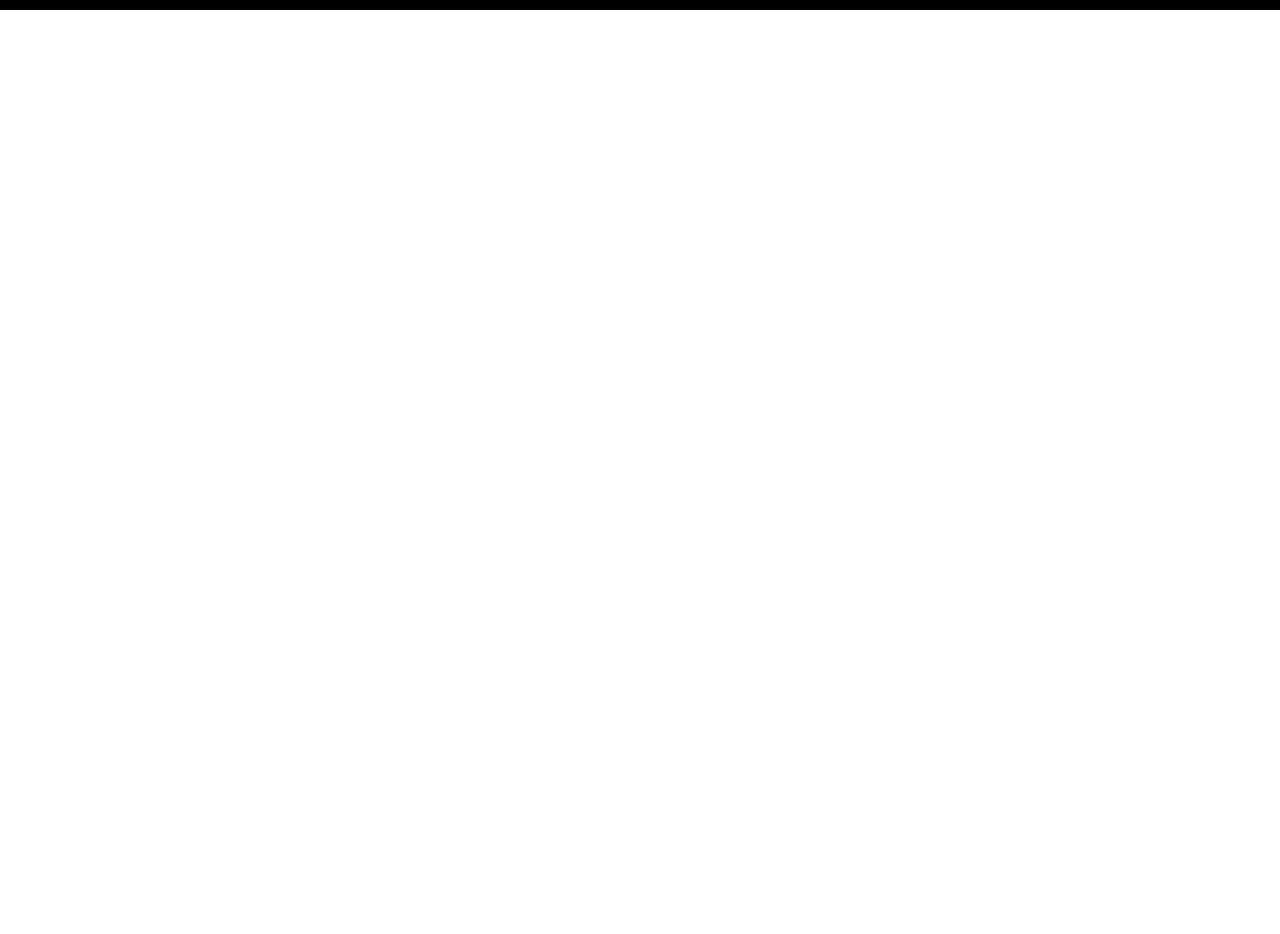
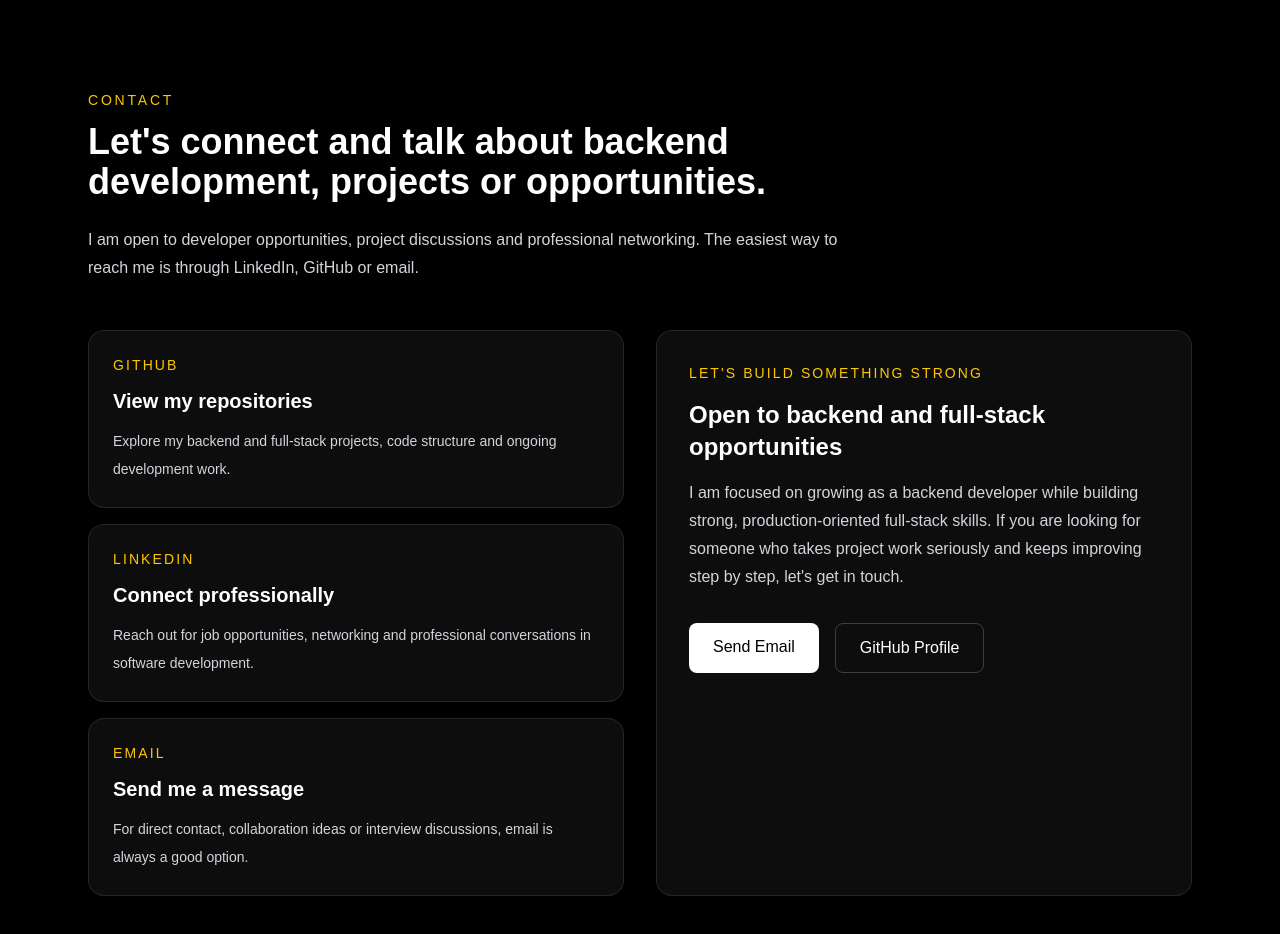
Before and after one commit to AndriyAtWork25/portfolio-next, a Next.js app: page / in a window 1280 px wide. Shown: the part 3220-4154 px from the top of the page. Before the commit the page ends 3230 px from the top, so only its background shows below. Built offline with nearby package versions, Linux system fonts and the light colour scheme.

Commit message:
feat: add contact section

```diff
--- a/app/page.tsx
+++ b/app/page.tsx
@@ -1,28 +1,32 @@
-// Import unserer einzelnen Sections / Komponenten
+// Import aller Sections / Layout-Komponenten
 import Navbar from "@/components/layout/Navbar";
 import HeroSection from "@/components/sections/HeroSection";
 import ProjectsSection from "@/components/sections/ProjectsSection";
 import SkillsSection from "@/components/sections/SkillsSection";
 import AboutSection from "@/components/sections/AboutSection";
+import ContactSection from "@/components/sections/ContactSection";
 
 // Hauptseite "/"
 export default function Home() {
   return (
     <main className="min-h-screen bg-black">
-      {/* Obere Navigation */}
+      {/* Navigation */}
       <Navbar />
 
-      {/* Hero / Einstieg */}
+      {/* Einstieg / Hero */}
       <HeroSection />
 
       {/* Projekte */}
       <ProjectsSection />
 
-      {/* Skills / Backend Expertise */}
+      {/* Fachliche Stärken */}
       <SkillsSection />
 
-      {/* About Me */}
+      {/* Über mich */}
       <AboutSection />
+
+      {/* Kontakt */}
+      <ContactSection />
     </main>
   );
 }
--- /dev/null
+++ b/components/sections/ContactSection.tsx
@@ -0,0 +1,137 @@
+// Diese Section ist dafür da, dass Besucher direkt mit dir Kontakt aufnehmen können.
+// Ziel:
+// - leicht scannbar
+// - professionell
+// - direkte Call-to-Actions
+//
+// Wir bauen hier:
+// 1. Einleitungstext
+// 2. Kontaktkarten
+// 3. Buttons für wichtige Aktionen
+
+export default function ContactSection() {
+  return (
+    // id="contact" ist wichtig für die Navigation aus der Navbar
+    <section id="contact" className="bg-black text-white">
+      {/*
+        Haupt-Container:
+        - max-w-6xl = maximale Breite
+        - mx-auto = zentriert den Inhalt
+        - px-6 = Abstand links/rechts
+        - py-20 = Abstand oben/unten
+      */}
+      <div className="mx-auto max-w-6xl px-6 py-20">
+
+        {/* Kleine obere Beschriftung */}
+        <p className="mb-3 text-sm uppercase tracking-[0.2em] text-yellow-400">
+          Contact
+        </p>
+
+        {/* Hauptüberschrift */}
+        <h2 className="max-w-3xl text-3xl font-bold md:text-4xl">
+          Let&apos;s connect and talk about backend development, projects or opportunities.
+        </h2>
+
+        {/* Unterstützender Text */}
+        <p className="mt-6 max-w-3xl leading-7 text-gray-300">
+          I am open to developer opportunities, project discussions and professional networking.
+          The easiest way to reach me is through LinkedIn, GitHub or email.
+        </p>
+
+        {/*
+          Grid mit zwei Bereichen:
+          links = Kontaktkarten
+          rechts = CTA Box
+        */}
+        <div className="mt-12 grid grid-cols-1 gap-8 lg:grid-cols-2">
+
+          {/* Linke Spalte: Kontaktkarten */}
+          <div className="grid grid-cols-1 gap-4">
+
+            {/* GitHub Karte */}
+            <a
+              href="https://github.com/AndriyAtWork25"
+              target="_blank"
+              rel="noopener noreferrer"
+              className="rounded-2xl border border-white/10 bg-white/5 p-6 transition hover:border-yellow-400/40 hover:bg-white/10"
+            >
+              <p className="text-sm uppercase tracking-[0.15em] text-yellow-400">
+                GitHub
+              </p>
+              <h3 className="mt-3 text-xl font-semibold">View my repositories</h3>
+              <p className="mt-3 text-sm leading-7 text-gray-300">
+                Explore my backend and full-stack projects, code structure and ongoing development work.
+              </p>
+            </a>
+
+            {/* LinkedIn Karte */}
+            <a
+              href="https://www.linkedin.com/in/andriy-tsar/"
+              target="_blank"
+              rel="noopener noreferrer"
+              className="rounded-2xl border border-white/10 bg-white/5 p-6 transition hover:border-yellow-400/40 hover:bg-white/10"
+            >
+              <p className="text-sm uppercase tracking-[0.15em] text-yellow-400">
+                LinkedIn
+              </p>
+              <h3 className="mt-3 text-xl font-semibold">Connect professionally</h3>
+              <p className="mt-3 text-sm leading-7 text-gray-300">
+                Reach out for job opportunities, networking and professional conversations in software development.
+              </p>
+            </a>
+
+            {/* Email Karte */}
+            <a
+              href="mailto:andriy.tsar8@gmail.com"
+              className="rounded-2xl border border-white/10 bg-white/5 p-6 transition hover:border-yellow-400/40 hover:bg-white/10"
+            >
+              <p className="text-sm uppercase tracking-[0.15em] text-yellow-400">
+                Email
+              </p>
+              <h3 className="mt-3 text-xl font-semibold">Send me a message</h3>
+              <p className="mt-3 text-sm leading-7 text-gray-300">
+                For direct contact, collaboration ideas or interview discussions, email is always a good option.
+              </p>
+            </a>
+          </div>
+
+          {/* Rechte Spalte: CTA Box */}
+          <div className="rounded-2xl border border-white/10 bg-white/5 p-8">
+            <p className="text-sm uppercase tracking-[0.15em] text-yellow-400">
+              Let&apos;s Build Something Strong
+            </p>
+
+            <h3 className="mt-4 text-2xl font-semibold">
+              Open to backend and full-stack opportunities
+            </h3>
+
+            <p className="mt-4 leading-7 text-gray-300">
+              I am focused on growing as a backend developer while building strong, production-oriented
+              full-stack skills. If you are looking for someone who takes project work seriously and
+              keeps improving step by step, let&apos;s get in touch.
+            </p>
+
+            {/* Button Bereich */}
+            <div className="mt-8 flex flex-wrap gap-4">
+              <a
+                href="mailto:your-email@example.com"
+                className="rounded-lg bg-white px-6 py-3 font-medium text-black transition hover:bg-gray-200"
+              >
+                Send Email
+              </a>
+
+              <a
+                href="https://github.com/AndriyAtWork25"
+                target="_blank"
+                rel="noopener noreferrer"
+                className="rounded-lg border border-white/20 px-6 py-3 font-medium text-white transition hover:border-white hover:bg-white hover:text-black"
+              >
+                GitHub Profile
+              </a>
+            </div>
+          </div>
+        </div>
+      </div>
+    </section>
+  );
+}
```
